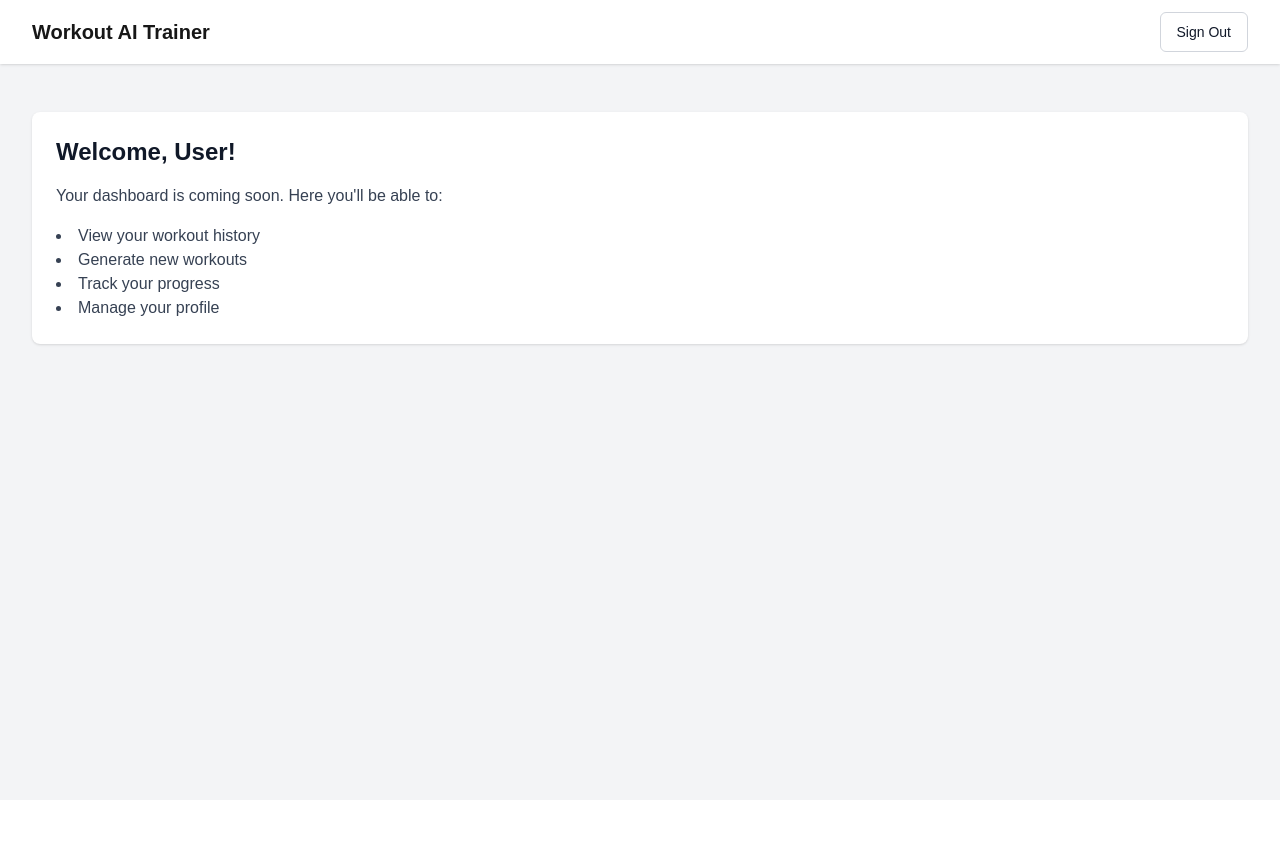
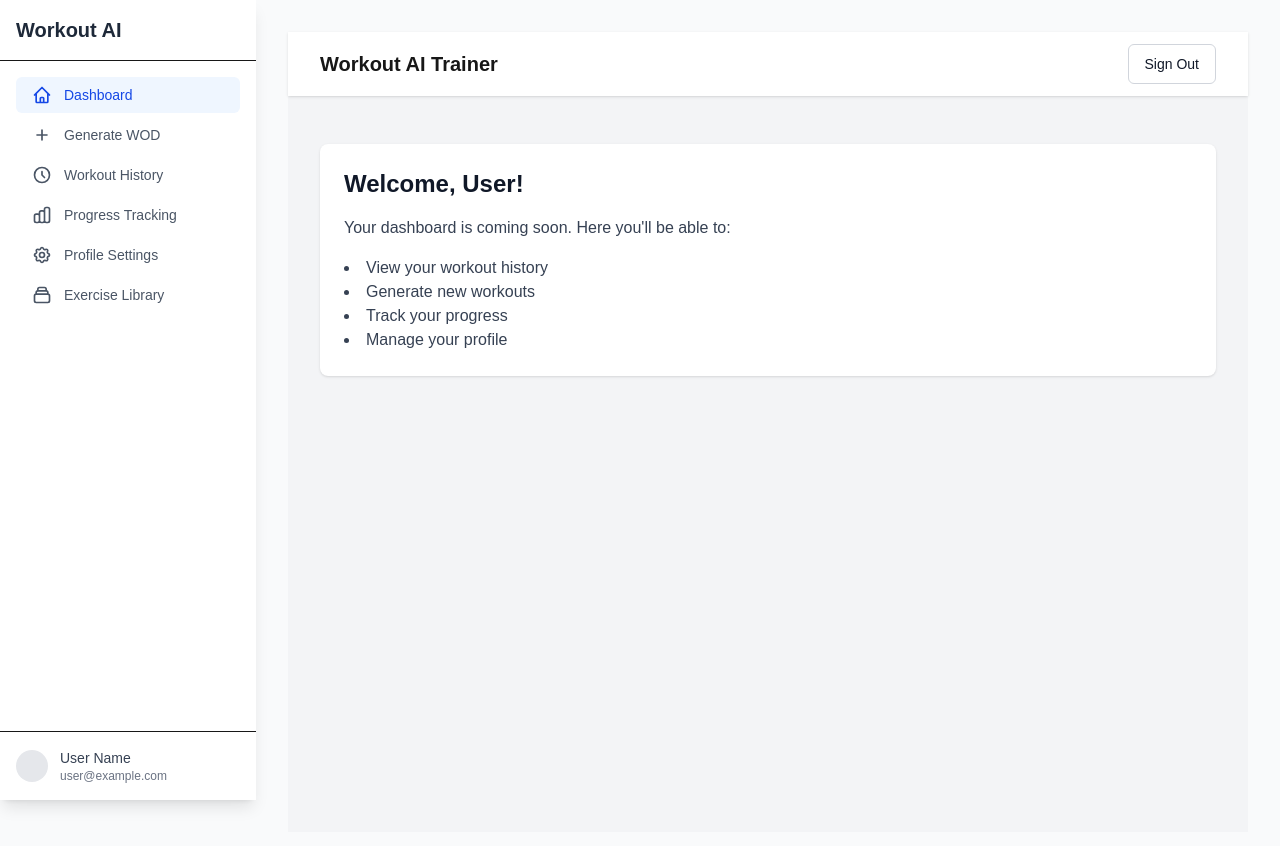
Before and after one commit to zanderzone/workout-ai-trainer, a Next.js app in the folder frontend/: page /dashboard in a window 1280 px wide. Shown: the top 846 px of the page. Before the commit the page ends 800 px from the top, so only its background shows below. Built offline with nearby package versions, Linux system fonts and the light colour scheme; sample sign-in values are in the browser's storage.

Commit message:
feat: implement dashboard layout with navigation

```diff
--- /dev/null
+++ b/frontend/src/app/dashboard/layout.tsx
@@ -0,0 +1,124 @@
+'use client';
+
+import React from 'react';
+import Link from 'next/link';
+import { usePathname } from 'next/navigation';
+
+interface DashboardLayoutProps {
+  children: React.ReactNode;
+}
+
+export default function DashboardLayout({ children }: DashboardLayoutProps) {
+  const pathname = usePathname();
+
+  const navigation = [
+    {
+      name: 'Dashboard',
+      href: '/dashboard',
+      icon: (
+        <svg className="w-5 h-5" fill="none" stroke="currentColor" viewBox="0 0 24 24">
+          <path strokeLinecap="round" strokeLinejoin="round" strokeWidth={2} d="M3 12l2-2m0 0l7-7 7 7M5 10v10a1 1 0 001 1h3m10-11l2 2m-2-2v10a1 1 0 01-1 1h-3m-6 0a1 1 0 001-1v-4a1 1 0 011-1h2a1 1 0 011 1v4a1 1 0 001 1m-6 0h6" />
+        </svg>
+      )
+    },
+    {
+      name: 'Generate WOD',
+      href: '/dashboard/wod',
+      icon: (
+        <svg className="w-5 h-5" fill="none" stroke="currentColor" viewBox="0 0 24 24">
+          <path strokeLinecap="round" strokeLinejoin="round" strokeWidth={2} d="M12 6v6m0 0v6m0-6h6m-6 0H6" />
+        </svg>
+      )
+    },
+    {
+      name: 'Workout History',
+      href: '/dashboard/history',
+      icon: (
+        <svg className="w-5 h-5" fill="none" stroke="currentColor" viewBox="0 0 24 24">
+          <path strokeLinecap="round" strokeLinejoin="round" strokeWidth={2} d="M12 8v4l3 3m6-3a9 9 0 11-18 0 9 9 0 0118 0z" />
+        </svg>
+      )
+    },
+    {
+      name: 'Progress Tracking',
+      href: '/dashboard/progress',
+      icon: (
+        <svg className="w-5 h-5" fill="none" stroke="currentColor" viewBox="0 0 24 24">
+          <path strokeLinecap="round" strokeLinejoin="round" strokeWidth={2} d="M9 19v-6a2 2 0 00-2-2H5a2 2 0 00-2 2v6a2 2 0 002 2h2a2 2 0 002-2zm0 0V9a2 2 0 012-2h2a2 2 0 012 2v10m-6 0a2 2 0 002 2h2a2 2 0 002-2m0 0V5a2 2 0 012-2h2a2 2 0 012 2v14a2 2 0 01-2 2h-2a2 2 0 01-2-2z" />
+        </svg>
+      )
+    },
+    {
+      name: 'Profile Settings',
+      href: '/dashboard/settings',
+      icon: (
+        <svg className="w-5 h-5" fill="none" stroke="currentColor" viewBox="0 0 24 24">
+          <path strokeLinecap="round" strokeLinejoin="round" strokeWidth={2} d="M10.325 4.317c.426-1.756 2.924-1.756 3.35 0a1.724 1.724 0 002.573 1.066c1.543-.94 3.31.826 2.37 2.37a1.724 1.724 0 001.065 2.572c1.756.426 1.756 2.924 0 3.35a1.724 1.724 0 00-1.066 2.573c.94 1.543-.826 3.31-2.37 2.37a1.724 1.724 0 00-2.572 1.065c-.426 1.756-2.924 1.756-3.35 0a1.724 1.724 0 00-2.573-1.066c-1.543.94-3.31-.826-2.37-2.37a1.724 1.724 0 00-1.065-2.572c-1.756-.426-1.756-2.924 0-3.35a1.724 1.724 0 001.066-2.573c-.94-1.543.826-3.31 2.37-2.37.996.608 2.296.07 2.572-1.065z" />
+          <path strokeLinecap="round" strokeLinejoin="round" strokeWidth={2} d="M15 12a3 3 0 11-6 0 3 3 0 016 0z" />
+        </svg>
+      )
+    },
+    {
+      name: 'Exercise Library',
+      href: '/dashboard/exercises',
+      icon: (
+        <svg className="w-5 h-5" fill="none" stroke="currentColor" viewBox="0 0 24 24">
+          <path strokeLinecap="round" strokeLinejoin="round" strokeWidth={2} d="M19 11H5m14 0a2 2 0 012 2v6a2 2 0 01-2 2H5a2 2 0 01-2-2v-6a2 2 0 012-2m14 0V9a2 2 0 00-2-2M5 11V9a2 2 0 012-2m0 0V5a2 2 0 012-2h6a2 2 0 012 2v2M7 7h10" />
+        </svg>
+      )
+    }
+  ];
+
+  return (
+    <div className="min-h-screen bg-gray-50">
+      {/* Sidebar */}
+      <div className="fixed inset-y-0 left-0 w-64 bg-white shadow-lg">
+        <div className="flex flex-col h-full">
+          {/* Logo */}
+          <div className="p-4 border-b">
+            <h1 className="text-xl font-bold text-gray-800">Workout AI</h1>
+          </div>
+
+          {/* Navigation */}
+          <nav className="flex-1 p-4 space-y-1">
+            {navigation.map((item) => {
+              const isActive = pathname === item.href;
+              return (
+                <Link
+                  key={item.name}
+                  href={item.href}
+                  className={`flex items-center px-4 py-2 text-sm font-medium rounded-md ${
+                    isActive
+                      ? 'bg-blue-50 text-blue-700'
+                      : 'text-gray-600 hover:bg-gray-50 hover:text-gray-900'
+                  }`}
+                >
+                  <span className="mr-3">{item.icon}</span>
+                  {item.name}
+                </Link>
+              );
+            })}
+          </nav>
+
+          {/* User Profile Section */}
+          <div className="p-4 border-t">
+            <div className="flex items-center space-x-3">
+              <div className="w-8 h-8 rounded-full bg-gray-200" />
+              <div>
+                <p className="text-sm font-medium text-gray-700">User Name</p>
+                <p className="text-xs text-gray-500">user@example.com</p>
+              </div>
+            </div>
+          </div>
+        </div>
+      </div>
+
+      {/* Main Content */}
+      <div className="pl-64">
+        <main className="p-8">
+          {children}
+        </main>
+      </div>
+    </div>
+  );
+}
```
